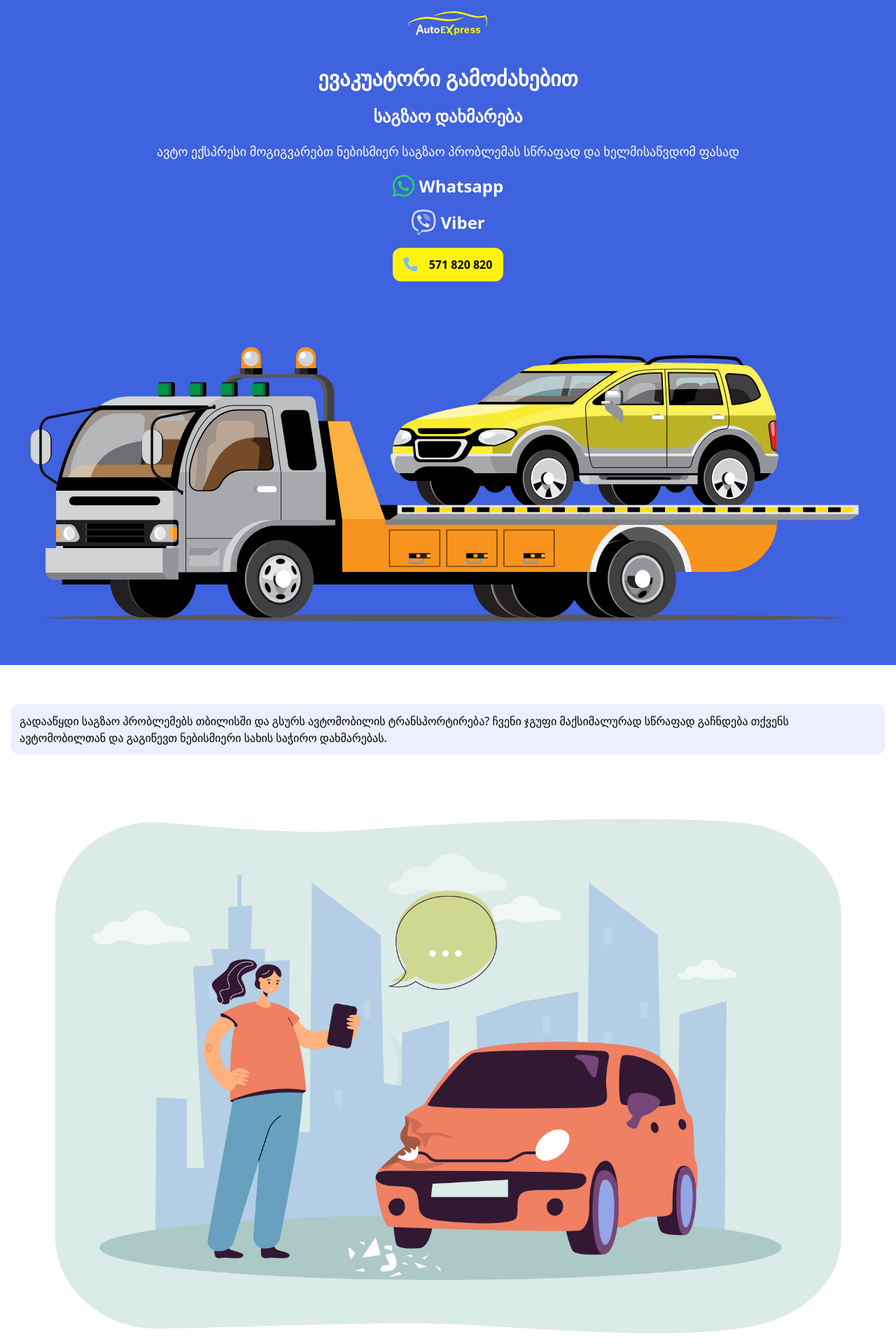
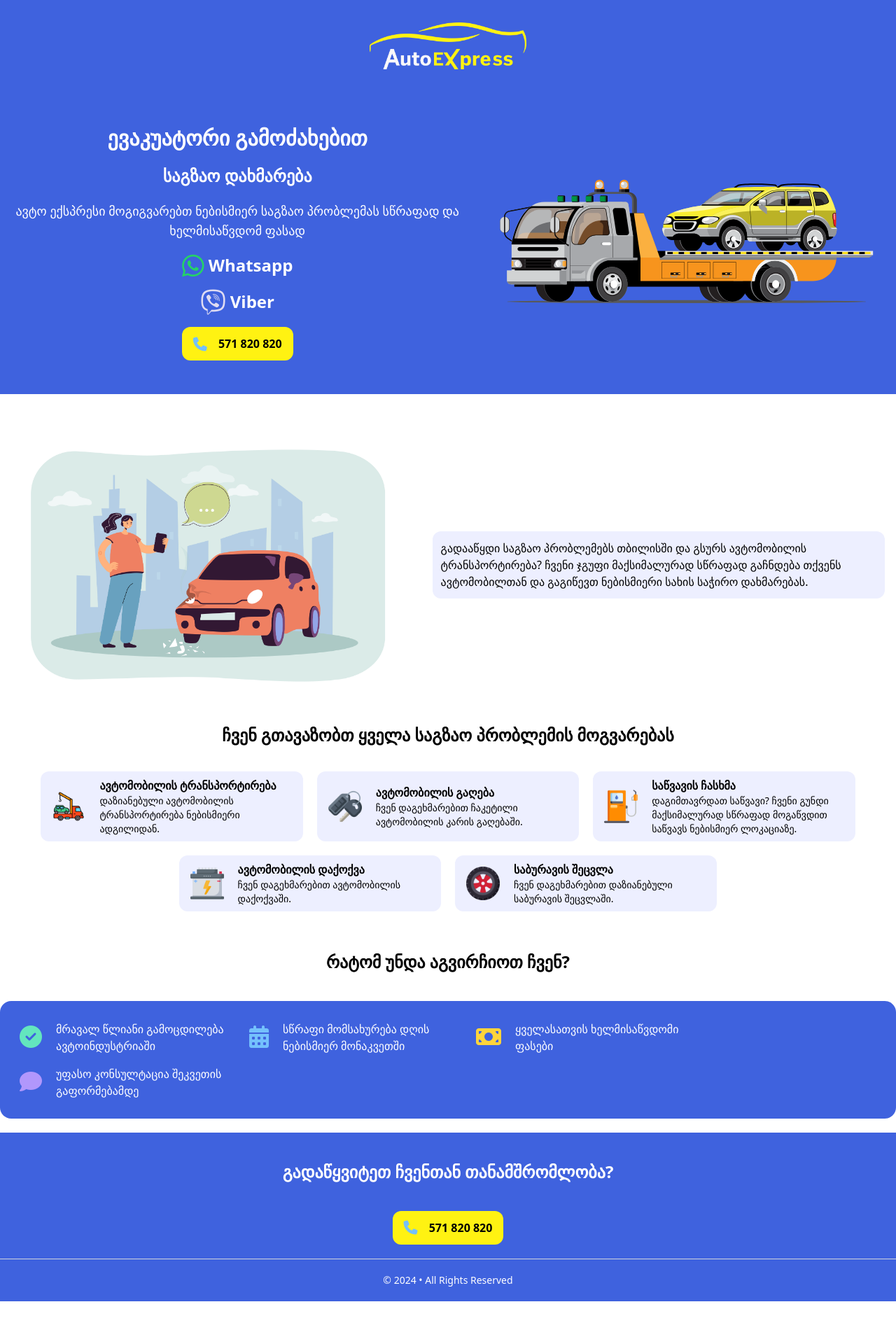
Before and after one commit to Aristocrat4/tripsho, an Angular app: page / in a window 1280 px wide. Shown: the top 1920 px of the page at 70% size. After the commit the page ends 1859 px from the top, so only its background shows below. Built offline with nearby package versions, Linux system fonts and the light colour scheme.

Commit message:
add responsive

```diff
--- a/src/app/components/header/header.component.html
+++ b/src/app/components/header/header.component.html
@@ -1,8 +1,8 @@
 <header class="bg-[#3F62DE] border-none">
   <div
-    class="container text-white py-4 flex justify-center items-center border-none"
+    class="container text-white py-4 lg:py-8 flex justify-center items-center border-none"
   >
-    <img class="w-28" src="../../../assets/logo.png" alt="logo" />
+    <img class="w-28 lg:w-56" src="../../../assets/logo.png" alt="logo" />
     <div class="numbers"></div>
   </div>
 </header>
--- a/src/app/components/hero/hero.component.html
+++ b/src/app/components/hero/hero.component.html
@@ -1,6 +1,8 @@
-<section class="bg-[#3F62DE] min-h-[80svh] pt-7 border-none">
+<section
+  class="bg-[#3F62DE] min-h-[80svh] lg:min-h-fit lg:py-12 pt-7 border-none"
+>
   <div
-    class="hero-wrapper container text-white flex flex-col gap-10 border-none px-4"
+    class="hero-wrapper container text-white flex flex-col lg:flex-row gap-10 border-none px-4"
   >
     <div
       class="text-wrapper flex flex-col justify-center items-center text-center gap-5"
@@ -32,6 +34,6 @@
         </button></a
       >
     </div>
-    <img class="" src="../../../assets/test3.svg" alt="towing" />
+    <img class="lg:w-[45%]" src="../../../assets/test3.svg" alt="towing" />
   </div>
 </section>
--- a/src/app/components/ourservice/ourservice.component.html
+++ b/src/app/components/ourservice/ourservice.component.html
@@ -1,20 +1,22 @@
 <section>
   <div class="container px-4 py-14 mx-auto">
-    <div class="flex flex-col gap-10">
-      <p class="bg-[#EDEFFF] p-3 rounded-xl">
+    <div class="flex flex-col lg:flex-row-reverse lg:items-center gap-10">
+      <p class="bg-[#EDEFFF] p-3 rounded-xl lg:h-fit">
         გადააწყდი საგზაო პრობლემებს თბილისში და გსურს ავტომობილის
         ტრანსპორტირება? ჩვენი ჯგუფი მაქსიმალურად სწრაფად გაჩნდება თქვენს
         ავტომობილთან და გაგიწევთ ნებისმიერი სახის საჭირო დახმარებას.
       </p>
-      <img src="../../../assets/car.jpg" alt="car" />
+      <img class="lg:w-[45%]" src="../../../assets/car.jpg" alt="car" />
     </div>
     <div class="flex flex-col gap-4 mt-10">
-      <h2 class="text-2xl font-bold">
+      <h2 class="text-2xl font-bold lg:text-center lg:mb-5">
         ჩვენ გთავაზობთ ყველა საგზაო პრობლემის მოგვარებას
       </h2>
-      <div class="offer-cards flex flex-col gap-5">
+      <div
+        class="offer-cards flex flex-col lg:flex-row lg:flex-wrap lg:justify-center gap-5"
+      >
         <div
-          class="card bg-[#EDEFFF] rounded-xl flex justify-between items-center gap-5 px-4 py-2"
+          class="card bg-[#EDEFFF] rounded-xl flex justify-between items-center gap-5 px-4 py-2 lg:w-[30%]"
         >
           <img
             class="w-12 h-12"
@@ -29,7 +31,7 @@
           </div>
         </div>
         <div
-          class="card bg-[#EDEFFF] rounded-xl flex justify-between items-center gap-5 px-4 py-2"
+          class="card bg-[#EDEFFF] rounded-xl flex justify-between items-center gap-5 px-4 py-2 lg:w-[30%]"
         >
           <img
             class="w-12 h-12"
@@ -44,7 +46,7 @@
           </div>
         </div>
         <div
-          class="card bg-[#EDEFFF] rounded-xl flex justify-between items-center gap-5 px-4 py-2"
+          class="card bg-[#EDEFFF] rounded-xl flex justify-between items-center gap-5 px-4 py-2 lg:w-[30%]"
         >
           <img
             class="w-12 h-12"
@@ -60,7 +62,7 @@
           </div>
         </div>
         <div
-          class="card bg-[#EDEFFF] rounded-xl flex justify-between items-center gap-5 px-4 py-2"
+          class="card bg-[#EDEFFF] rounded-xl flex justify-between items-center gap-5 px-4 py-2 lg:w-[30%]"
         >
           <img
             class="w-12 h-12"
@@ -73,7 +75,7 @@
           </div>
         </div>
         <div
-          class="card bg-[#EDEFFF] rounded-xl flex justify-between items-center gap-5 px-4 py-2"
+          class="card bg-[#EDEFFF] rounded-xl flex justify-between items-center gap-5 px-4 py-2 lg:w-[30%]"
         >
           <img class="w-12 h-12" src="../../../assets/wheel.png" alt="towing" />
           <div class="text max-w-[90%]">
--- a/src/app/components/trust/trust.component.html
+++ b/src/app/components/trust/trust.component.html
@@ -1,25 +1,33 @@
-<section>
-  <div class="container pb-5">
+<section class="lg:flex lg:flex-col lg:items-center">
+  <div class="container pb-5 lg:w-fit">
     <h2 class="font-semibold text-2xl text-center mb-10">
       რატომ უნდა აგვირჩიოთ ჩვენ?
     </h2>
     <div
-      class="reasons bg-[#3F62DE] text-white w-[90%] mx-auto p-7 rounded-2xl flex flex-col gap-4"
+      class="reasons bg-[#3F62DE] text-white w-[90%] lg:w-fit mx-auto p-7 rounded-2xl flex flex-col gap-4 lg:flex-row lg:flex-wrap"
     >
-      <div class="reason flex gap-5 justify-between items-center">
+      <div
+        class="reason flex gap-5 justify-between lg:justify-start items-center lg:w-fit"
+      >
         <i class="fa-solid fa-circle-check fa-2xl" style="color: #63e6be"></i>
 
         <p class="w-[16.25rem]">მრავალ წლიანი გამოცდილება ავტოინდუსტრიაში</p>
       </div>
-      <div class="reason flex gap-5 justify-between items-center">
+      <div
+        class="reason flex gap-5 justify-between lg:justify-start items-center lg:w-fit"
+      >
         <i class="fa-solid fa-calendar-days fa-2xl" style="color: #74c0fc"></i>
         <p class="w-[16.25rem]">სწრაფი მომსახურება დღის ნებისმიერ მონაკვეთში</p>
       </div>
-      <div class="reason flex gap-5 justify-between items-center">
+      <div
+        class="reason flex gap-5 justify-between lg:justify-start items-center lg:w-fit"
+      >
         <i class="fa-solid fa-money-bill fa-2xl" style="color: #ffd43b"></i>
         <p class="w-[16.25rem]">ყველასათვის ხელმისაწვდომი ფასები</p>
       </div>
-      <div class="reason flex gap-5 justify-between items-center">
+      <div
+        class="reason flex gap-5 justify-between lg:justify-start items-center lg:w-fit"
+      >
         <i class="fa-solid fa-comment fa-2xl" style="color: #b197fc"></i>
         <p class="w-[16.25rem]">უფასო კონსულტაცია შეკვეთის გაფორმებამდე</p>
       </div>
```
